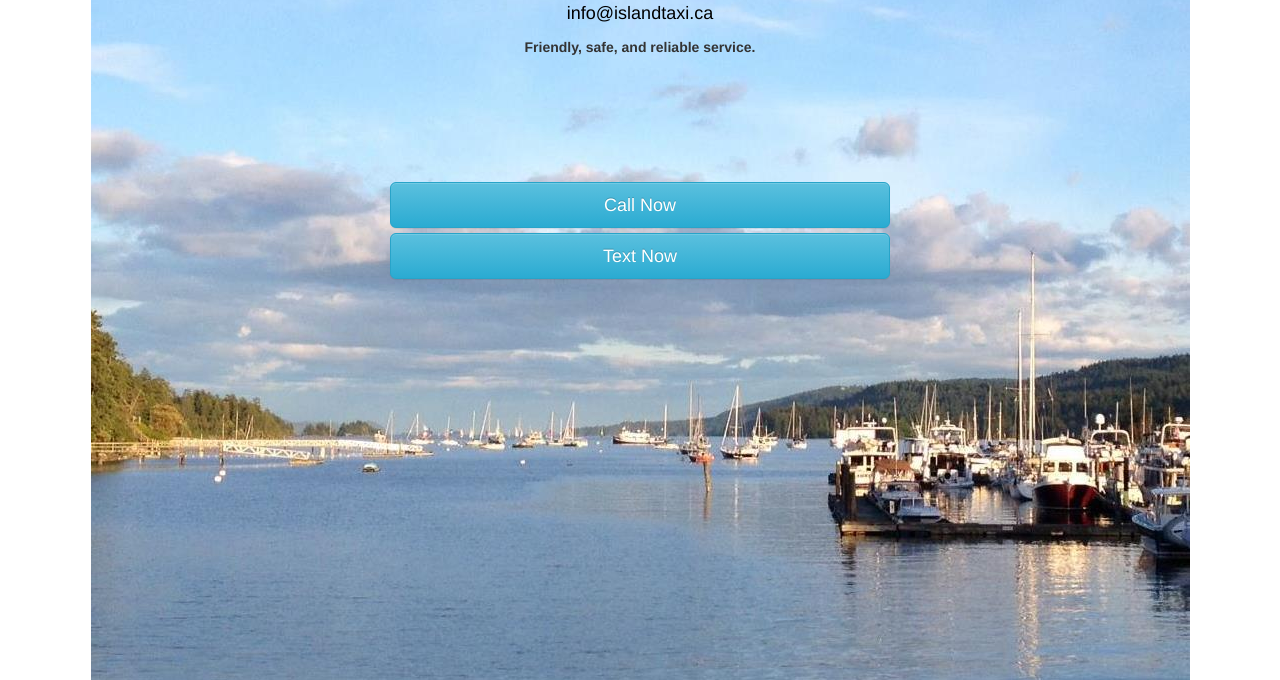
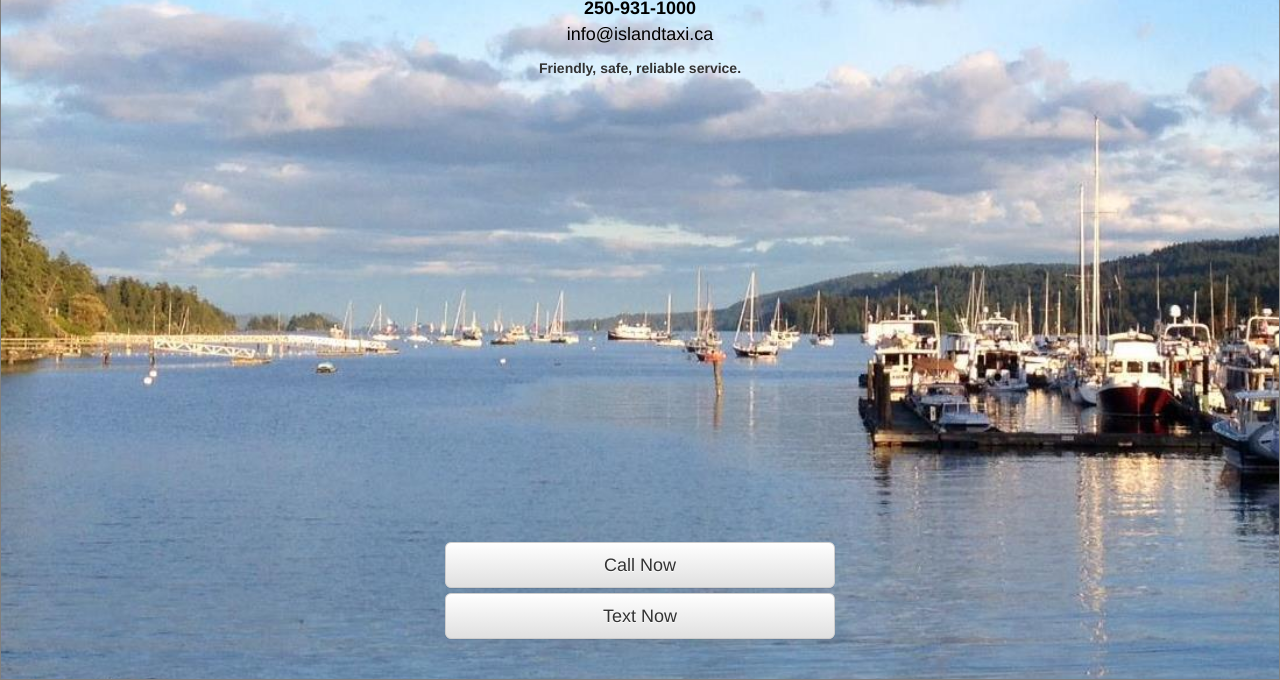
Before and after one commit to bigfont/2014-109NM, a plain HTML site: page website/index.html in a window 1280 px wide. Shown: the part 120-800 px from the top of the page. Drawn offline with nearby package versions, Linux system fonts and the light colour scheme.

Commit message:
Make the positioning good enough.

```diff
--- a/website/index.html
+++ b/website/index.html
@@ -21,18 +21,38 @@
     <link rel="stylesheet" href="//netdna.bootstrapcdn.com/bootstrap/3.1.1/css/bootstrap-theme.min.css">
 
     <style type="text/css">
-        body {
-            background-image: url(background-xs.jpg);
-            background-position: center -220px;
-            background-repeat: no-repeat;
+        html, body {
+            height: 100%;
         }
 
-        .container {
-            max-width: 100%;
+        body {
+            background-attachment: fixed;
+            background-clip: content-box;
+            background-image: url(background-xs.jpg);
+            background-position: center;
+            background-repeat: no-repeat;
+            background-size: cover;
+            position: relative;
+            border: thin solid gray;
+            padding: 0;
+        }
+
+        .center-absolute {
+            position: absolute;
+            margin-left: auto;
+            margin-right: auto;
+            left: 0;
+            right: 0;
         }
 
         #page-header {
-            margin-top: 30px;
+            top: 5%;
+        }
+
+        #contact-buttons {
+            bottom: 5%;
+            padding: 0 5px;
+            max-width: 400px;
         }
 
         #page-header * {
@@ -42,26 +62,17 @@
         }
 
         #page-header address {
-                margin-bottom: 10px;
+            margin: 10px 0;
         }
 
             #page-header address p,
             #page-header address a {
                 font-size: 18px;
-                    padding: 0;
-                    margin: 0;
-                    color: black;
+                color: black; /*for links*/
             }
 
             #page-header address #phone-link {
                 font-weight: bold;
-                }
-
-        #contact-buttons {
-            margin-top: 125px;
-            max-width: 500px;
-            margin-right: auto;
-            margin-left: auto;
             }
 
         /* Extra small devices (phones, less than 768px) */
@@ -71,6 +82,7 @@
         @media (min-width: 768px) {
             body {
                 background-image: url(background-sm.jpg);
+                background-size: 100%;
             }
         }
 
@@ -114,21 +126,21 @@
 </head>
 <body>
 
-    <div class="container">
+    <div class="container-fluid">
 
-        <div id="page-header">
+        <div id="page-header" class="center-absolute">
             <h1>Island Taxi</h1>
             <address>
                 <p>Salt Spring Island, BC</p>
                 <p><a id="phone-link" href="tel:+1-250-931-1000">250-931-1000</a></p>
                 <p><a id="email-link" href="mailto:info@islandtaxi.ca">info@islandtaxi.ca</a></p>
             </address>
-            <p><strong>Friendly, safe, and reliable service.</strong></p>
+            <p><strong>Friendly, safe, reliable service.</strong></p>
         </div>
 
-        <div id="contact-buttons">
-            <a class="btn btn-lg btn-block btn-info" href="tel:+1-250-931-1000">Call Now</a>
-            <a class="btn btn-lg btn-block btn-info" href="tel:+1-250-931-1000">Text Now</a>
+        <div id="contact-buttons" class="center-absolute">
+            <a class="btn btn-lg btn-block btn-default" href="tel:+1-250-931-1000">Call Now</a>
+            <a class="btn btn-lg btn-block btn-default" href="tel:+1-250-931-1000">Text Now</a>
         </div>
 
     </div>
```
Also changed, not shown: website/background-xs.png (deleted). Lines whose indentation alone changed are shown as unchanged.
